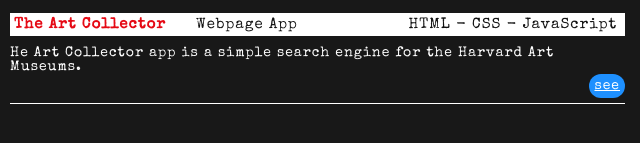
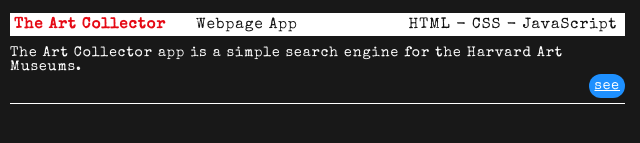
Before and after one commit to yeisonnn/portafolio, a plain HTML site: page allprojects.html in a window 1280 px wide. Shown: the part 567-710 px from the top of the page, 0-640 px from the left. Drawn offline with nearby package versions, Linux system fonts and the light colour scheme; a web font is replaced by a local one.

Commit message:
art collector fixed

```diff
--- a/allprojects.html
+++ b/allprojects.html
@@ -122,8 +122,8 @@
               <p>HTML - CSS - JavaScript</p>
             </div>
             <div class="project-description">
-              He Art Collector app is a simple search engine for the Harvard Art
-              Museums.
+              The Art Collector app is a simple search engine for the Harvard
+              Art Museums.
             </div>
             <div class="link-container">
               <a
```
